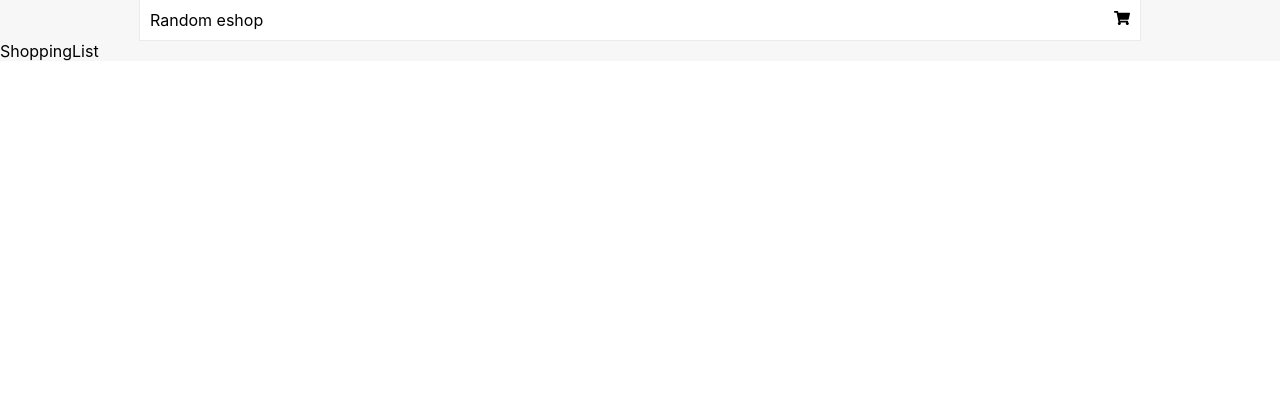
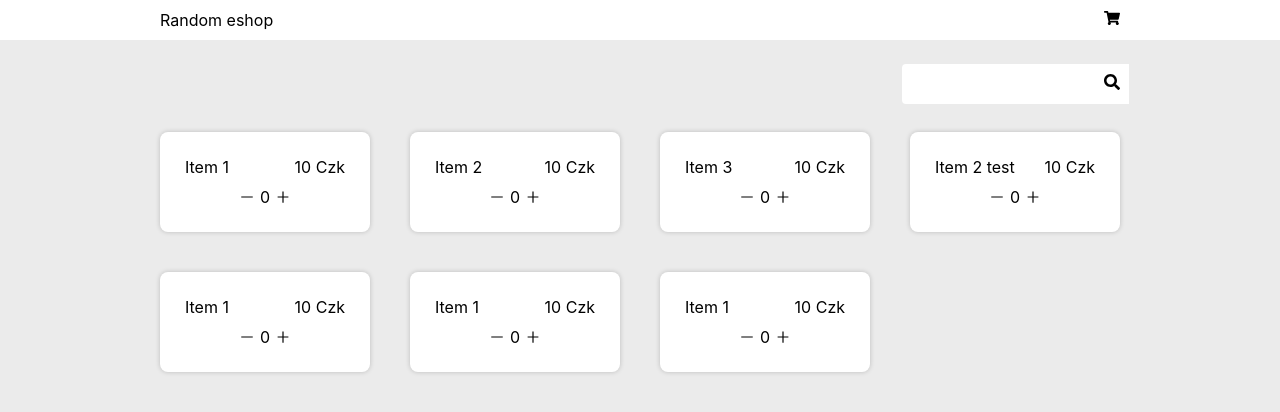
Before and after one commit to MichalSajdik/dd-pp-d3aff16a801b, a React (Create React App) app: page / in a window 1280 px wide. Shown: the top 412 px of the page. Built offline with nearby package versions, Linux system fonts and the light colour scheme.

Commit message:
ItemsProvided skeleton

```diff
--- a/package.json
+++ b/package.json
@@ -13,12 +13,12 @@
     "@types/redux": "^3.6.0",
     "react": "^17.0.2",
     "react-dom": "^17.0.2",
+    "react-icons": "^4.2.0",
     "react-router-dom": "^5.3.0",
     "react-scripts": "4.0.3",
     "styled-components": "latest",
     "typescript": "^4.1.2",
-    "web-vitals": "^1.0.1",
-    "react-icons": "latest"
+    "web-vitals": "^1.0.1"
   },
   "scripts": {
     "start": "react-scripts start",
--- a/src/App.css
+++ b/src/App.css
@@ -13,8 +13,8 @@
     }
 }
 
-.container{
-  background: #f7f7f7;
+body {
+    background: rgb(235, 235, 235);
 }
 
 .App-header {
--- a/src/App.tsx
+++ b/src/App.tsx
@@ -9,7 +9,7 @@ import Navbar from "./components/Navbar";
 function App() {
   return (
     <Router>
-      <div className="container">
+      <div>
         <Navbar/>
         <Route path="/" exact component={ItemsProvided}/>
         <Route exact strict path="/shop_basket/" component={ShoppingCart}/>
--- /dev/null
+++ b/src/components/Item.tsx
@@ -0,0 +1,46 @@
+import React from "react";
+import styled from "styled-components";
+import {AiOutlinePlus, AiOutlineMinus} from 'react-icons/ai';
+
+const I = styled.div`
+  width: 170px;
+  padding: 20px;
+  margin: 20px;
+  position: relative;
+  background: #FFFFFF;
+  border-radius: 8px;
+  box-shadow: rgba(0,0,0,0.2) 0 0 5px;
+`;
+
+const ItemCost = styled.div`
+  display: flex;
+  align-items: center;
+  justify-content: space-between;
+`
+
+const Counter = styled.div`
+  display: flex;
+  align-items: center;
+  justify-content: center;
+`
+
+const Text = styled.div`
+   margin: 5px;
+`
+
+
+const Item = (props: any) => {
+  return <I>
+    <ItemCost>
+      <Text>{props.name}</Text>
+      <Text>{props.cost}</Text>
+    </ItemCost>
+    <Counter>
+      <AiOutlineMinus/>
+      <Text>0</Text>
+      <AiOutlinePlus/>
+    </Counter>
+  </I>
+};
+
+export default Item;
--- a/src/components/ItemsProvided.tsx
+++ b/src/components/ItemsProvided.tsx
@@ -1,12 +1,55 @@
 import * as React from "react";
+import styled from "styled-components";
+import Item from "./Item";
+import Search from "./Search";
 
+const ItemsContainer = styled.div`
+  padding: 0 12px;
+  display: grid;
+  grid-template-columns: 1fr 1fr;
+  @media (min-width: 768px) {
+    grid-template-columns: 1fr 1fr 1fr 1fr;
+  }
+`;
+
+const ItemsProvidedContent = styled.div`
+  display: flex;
+  align-items: center;
+  justify-content: center;
+`;
+
+const Container = styled.div`
+  @media (min-width: 768px) {
+    margin: auto;
+    width: 1000px;
+  }
+`;
 
 const ItemsProvided = () => {
+
+  let items = [
+    {name: "Item 1", cost: "10 Czk"},
+    {name: "Item 2", cost: "10 Czk"},
+    {name: "Item 3", cost: "10 Czk"},
+    {name: "Item 2 test", cost: "10 Czk"},
+    {name: "Item 1", cost: "10 Czk"},
+    {name: "Item 1", cost: "10 Czk"},
+    {name: "Item 1", cost: "10 Czk"}
+  ];
+
   return (
-
-    <div>ShoppingList</div>
-
-
+    <Container>
+      <Search/>
+      <ItemsProvidedContent>
+        <ItemsContainer>
+          {items.length > 0 && items.map((item) => {
+            return (
+              <Item name={item.name} cost={item.cost}/>
+            )
+          })}
+        </ItemsContainer>
+      </ItemsProvidedContent>
+    </Container>
   )
 };
 
--- a/src/components/Navbar.tsx
+++ b/src/components/Navbar.tsx
@@ -4,31 +4,35 @@ import {FaShoppingCart} from 'react-icons/fa';
 
 const NavbarContent = styled.div`
   display: flex;
+  justify-content: space-between;
+
   @media (min-width: 768px) {
     margin: auto;
     width: 1000px;
   }
+`;
 
-  // cursor: pointer;
-  align-items: center;
-  justify-content: space-between;
+const Menu = styled.div`
   background: #FFFFFF;
   border-bottom: 1px solid #EBEBEB;
-  border-left: 1px solid #EBEBEB;
-  border-right: 1px solid #EBEBEB;
-`;
+
+`
 
 const NavbarItem = styled.div`
   margin: 10px;
+  margin-left: 20px;
+  margin-right: 20px;
 `;
 
 
 const Navbar = () => {
   return (
-    <NavbarContent>
-      <NavbarItem>Random eshop</NavbarItem>
-      <NavbarItem><FaShoppingCart/></NavbarItem>
-    </NavbarContent>
+    <Menu>
+      <NavbarContent>
+        <NavbarItem>Random eshop</NavbarItem>
+        <NavbarItem><FaShoppingCart/></NavbarItem>
+      </NavbarContent>
+    </Menu>
   )
 };
 
--- /dev/null
+++ b/src/components/Search.tsx
@@ -0,0 +1,39 @@
+import React from "react";
+import styled from "styled-components";
+import {FaSearch} from 'react-icons/fa';
+
+const S = styled.div`
+    text-align: right;
+    margin-right: 20px;
+    margin-top: 15px;
+`
+
+const Input = styled.input`
+  padding: 12px 20px;
+  margin: 8px 0;
+  display: inline-block;
+  border: 0px solid #ccc;
+  border-top-left-radius: 4px;
+  border-bottom-left-radius: 4px;
+  box-sizing: border-box;
+  height: 40px;
+  padding-right: 30px;
+`
+
+const SearchDiv = styled.div`
+  display: inline;
+  margin-left: -25px;
+  vertical-align: middle;
+`
+
+const Search = () => {
+  return <S>
+    <Input onInput={e => {
+    }}></Input>
+    <SearchDiv>
+      <FaSearch/>
+    </SearchDiv>
+  </S>
+};
+
+export default Search;
```
Also changed, not shown: 1 other file (tests, documents, lock files or other folders). Lines whose indentation alone changed are shown as unchanged.
